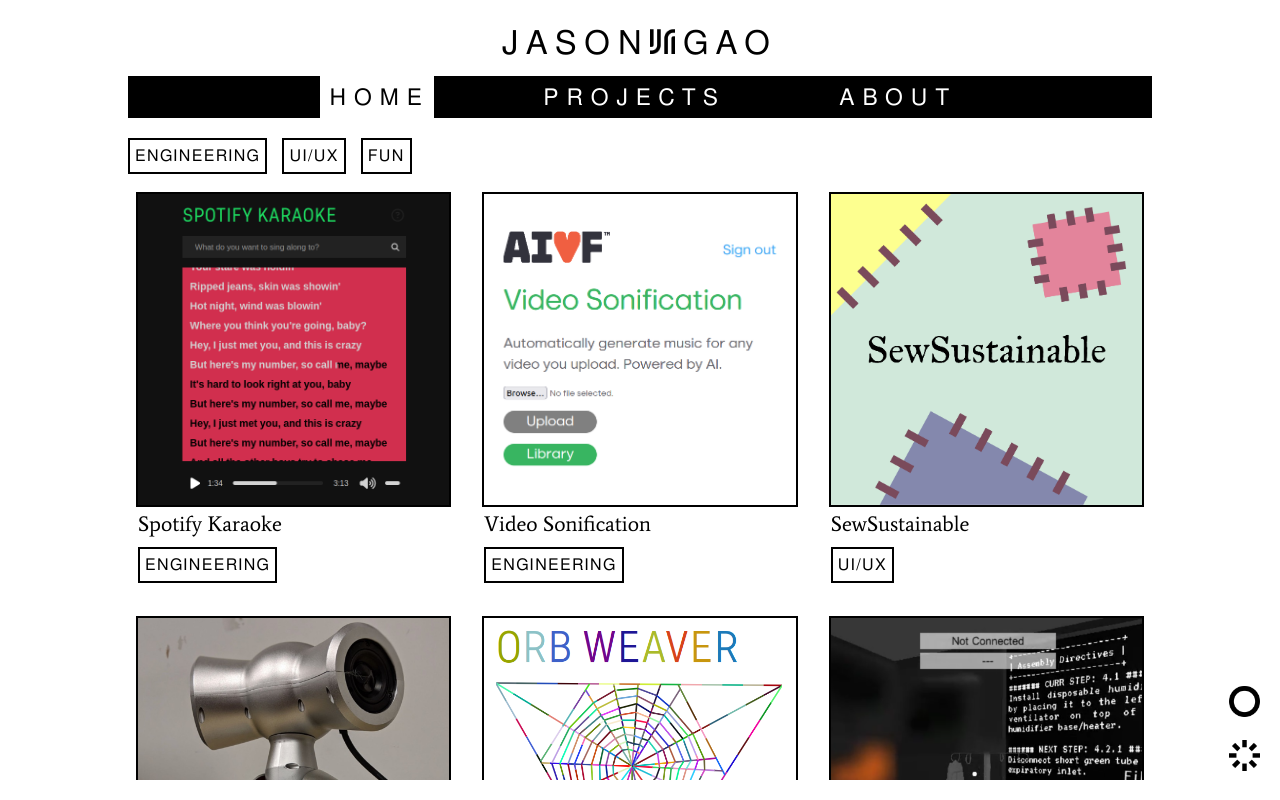
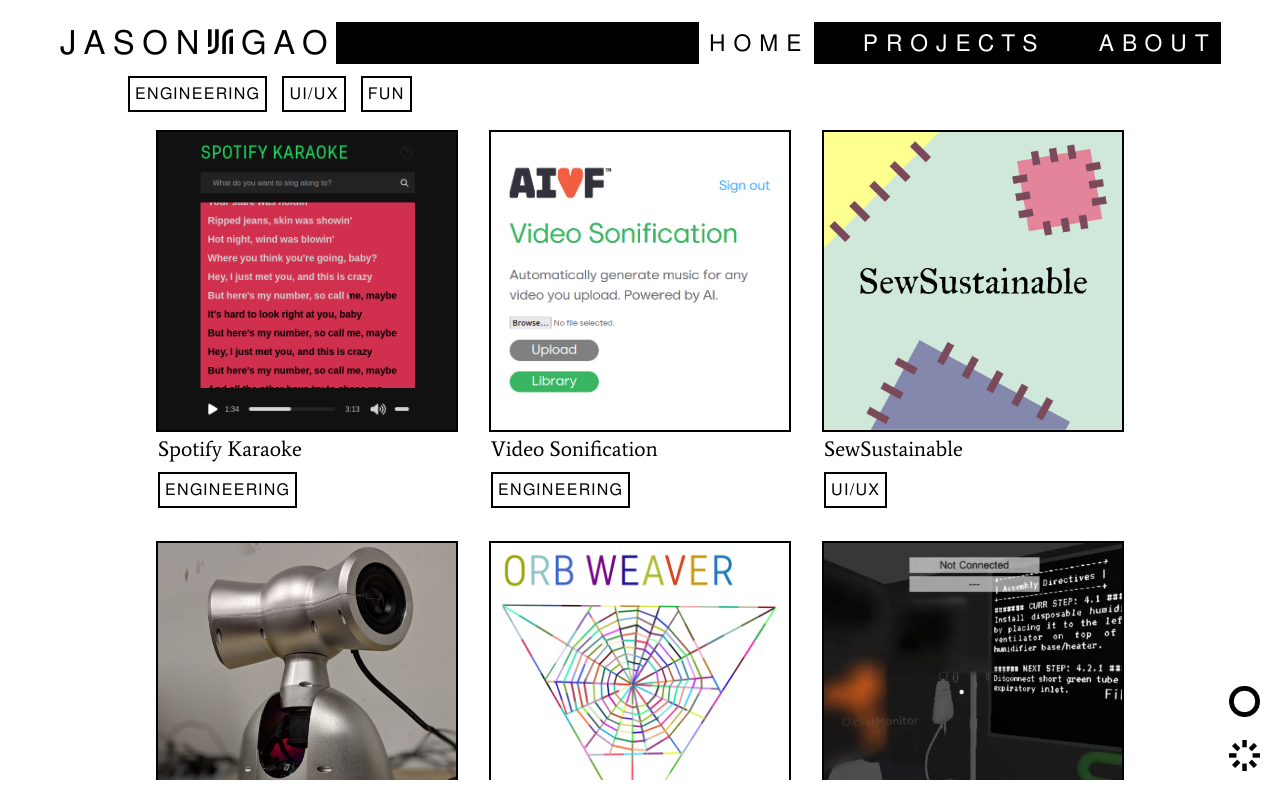
Before and after one commit to MyriadRivers/myriadrivers.github.io, a React (Create React App) app: page /projects in a window 1280 px wide. Built offline with nearby package versions, Linux system fonts and the light colour scheme.

Commit message:
Combine header and navbar to make more compact

```diff
--- a/src/App.tsx
+++ b/src/App.tsx
@@ -28,6 +28,16 @@
 
   margin: auto;
 
+  .websiteTitleContainer {
+    width: 100%;
+    display: flex;
+    align-items: center;
+  }
+
+  .navbarContainer {
+    width: 100%;
+  }
+
   .centerContainer {
     height: 100%;
     overflow: hidden;
@@ -57,12 +67,15 @@
       <Canvas>
         <StyledApp>
           <GlobalStyle />
-          <div>
+          <div className={"websiteTitleContainer"}>
             <Title />
+            <div className={"navbarContainer"}>
+              <Navbar links={navRoutes.map(route => (route.path))} />
+            </div>
           </div>
           <div className={"centerContainer"}>
             <div className="outletContainer">
-              <Navbar links={navRoutes.map(route => (route.path))} />
+
               <Outlet />
             </div>
           </div>
--- a/src/components/Grid/Grid.tsx
+++ b/src/components/Grid/Grid.tsx
@@ -23,6 +23,7 @@
         grid-template-columns: repeat(auto-fill, minmax(300px, 1fr));
         gap: 15px;
         overflow: auto;
+        padding: 0px 20px;
     }
 
     margin: auto;
--- a/src/components/Grid/Tile.tsx
+++ b/src/components/Grid/Tile.tsx
@@ -3,7 +3,7 @@
 import Tag from "./Tag";
 import { ProjectTag } from "../../types";
 
-const StyledTile = styled.div`
+const StyledTile = styled.div<{$cropped: boolean}>`
     font-size: 16pt;
     max-width: 100%;
 
@@ -17,6 +17,17 @@
         aspect-ratio: 1/1;
         width: 100%;
         outline: 2px solid;
+    }
+
+    .tileContainer {
+        overflow: ${props => props.$cropped ? "hidden" : "visible"};
+        height: ${props => props.$cropped ? "60vh" : "auto"};
+    }
+
+    .tileContents {
+        display: flex;
+        flex-direction: column;
+        gap: ${props => props.$cropped ? "10px" : "0px"};
     }
 
     .tileContents:hover .tileImage {
@@ -38,11 +49,13 @@
     }
 `
 
-function Tile({ title, url, image, tags }: { title: string, url: To, image: string, tags: Array<ProjectTag> }) {
+function Tile({ title, url, image, tags, cropped }: { title: string, url: To, image: string, tags: Array<ProjectTag>, cropped?: boolean }) {
     return (
-        <StyledTile>
+        <StyledTile $cropped={cropped ?? false}>
             <Link to={url} className={"tileContents"}>
-                <img src={image} className={"tileImage"} alt={title}></img>
+                <div className={"tileContainer"}>
+                    <img src={image} className={"tileImage"} alt={title}></img>
+                </div>
                 {title}
             </Link>
             <div className={"tileTags"}>
--- a/src/components/Navbar/NavOption.tsx
+++ b/src/components/Navbar/NavOption.tsx
@@ -29,6 +29,7 @@
         /* color: ${props => props.theme.type === "monochrome" ?
         "" :
         props.$active ? "" : props.theme.accent}; */
+        box-shadow: 1px 0px 0px 0px ${props => props.theme.alt};
     }
 
 
--- a/src/components/Navbar/Navbar.tsx
+++ b/src/components/Navbar/Navbar.tsx
@@ -9,11 +9,13 @@
 import menuIcon from "../../assets/icons/menu.png";
 
 const StyledNavbar = styled.div<{ $open: boolean }>`
+    width: 100%;
     background: ${props => props.theme.main};
     /* justify-content: space-between; */
-    justify-content: center;
-    gap: 100px;
+    justify-content: end;
+    gap: 40px;
     display: flex;
+    align-items: center;
     position: relative;
     mix-blend-mode: multiply;
 
--- a/src/components/Title.tsx
+++ b/src/components/Title.tsx
@@ -13,6 +13,7 @@
 import drain from "../assets/sounds/drain.wav";
 import storm from "../assets/sounds/storm.wav";
 import { useState } from "react";
+import { Link } from "react-router-dom";
 
 const StyledTitle = styled.div`
     font-family: ${props => props.theme.headerFont};
@@ -32,6 +33,10 @@
         &:hover {
             cursor: pointer;
         }
+    }
+
+    .homeLink {
+        display: flex;
     }
 
     text-transform: uppercase;
@@ -72,9 +77,11 @@
 
     return (
         <StyledTitle>
-            Jason
-            <img src={riverImage} className={"river"} alt={"川"} onClick={playWater} style={{ filter: playing ? "brightness(120%)" : "brightness(100%)" }} />
-            Gao
+            <Link to={"/home"} className="homeLink">
+                Jason
+                <img src={riverImage} className={"river"} alt={"川"} onClick={playWater} style={{ filter: playing ? "brightness(120%)" : "brightness(100%)" }} />
+                Gao
+            </Link>
         </StyledTitle>);
 }
 
--- a/src/pages/about/About.tsx
+++ b/src/pages/about/About.tsx
@@ -40,6 +40,7 @@
 
         overflow: auto;
         /* padding-right: 60px; */
+        margin: auto;
         padding: 20px 60px 20px 40px;
     }
 
--- a/src/pages/home/Home.tsx
+++ b/src/pages/home/Home.tsx
@@ -12,6 +12,8 @@
 
 import resumePath from "../../assets/files/resume.pdf";
 import Link from "../../components/Link";
+import Tile from "../../components/Grid/Tile";
+import { projects } from "../../routes";
 
 const jasonImages = [jason, jason2, jason3, jason4, jason5, jason6, jason7];
 
@@ -56,6 +58,16 @@
 
         height: 100%;
         display: flex;
+        overflow: hidden;
+    }
+
+    .homeTileContainer {
+        /* background: pink; */
+        height: 100%;
+        width: 100%;
+        display: flex;
+        flex-direction: column;
+        justify-content: center;
     }
 
     .jasonImage {
@@ -89,6 +101,9 @@
     return (<StyledHome>
         <div className={"jasonImageContainer"}>
             {/* <img className={"jasonImage"} onClick={swapPortrait} src={jasonImages[portraitID]} alt={"Self portrait of me!"}/> */}
+            {/* <div className={"homeTileContainer"}>
+                <Tile title={projects[0].title} url={projects[0].url} image={projects[0].image} tags={projects[0].tags} cropped/>
+            </div> */}
         </div>
         <div className={"homeText"}>
             <div className={"homeHeader"}>
```
